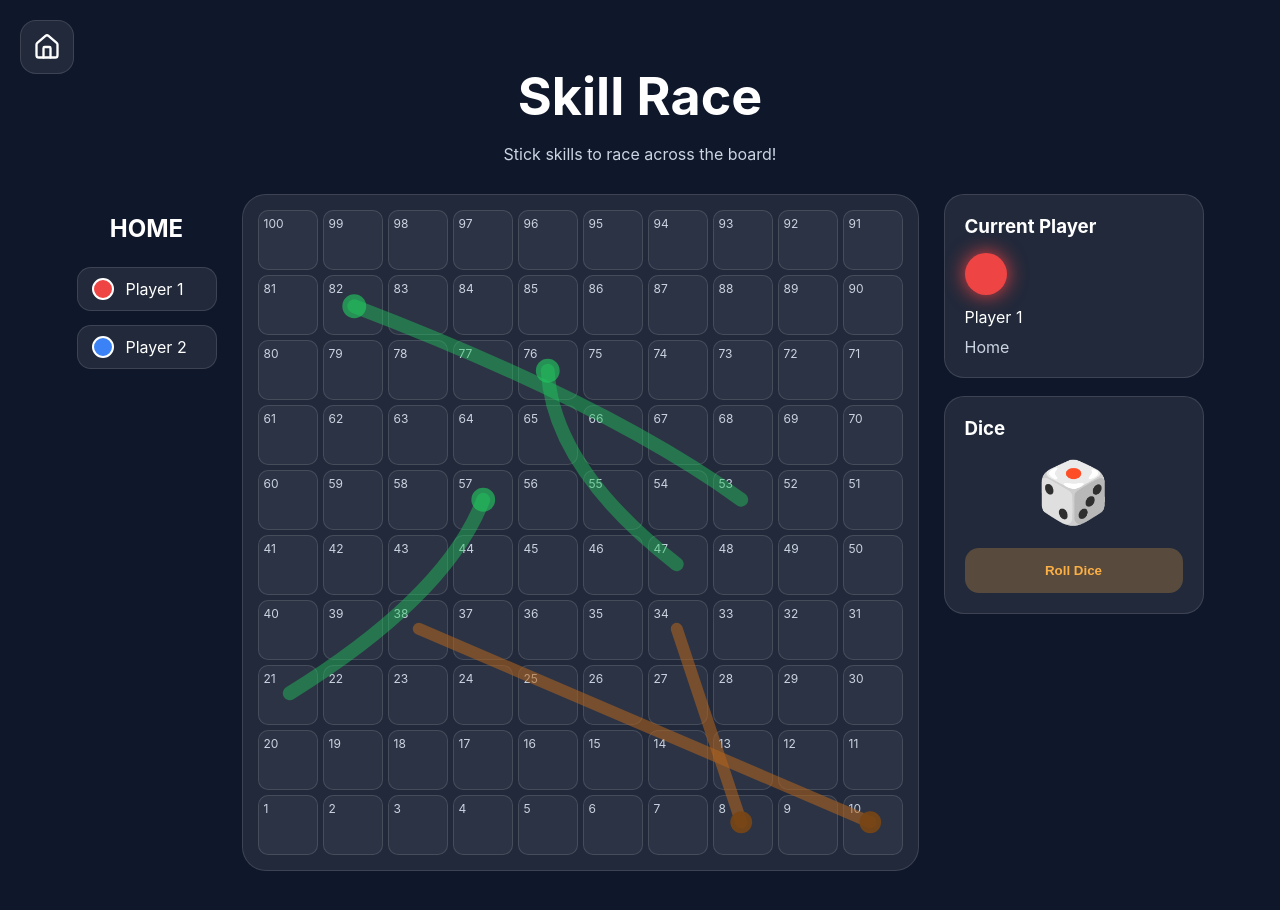
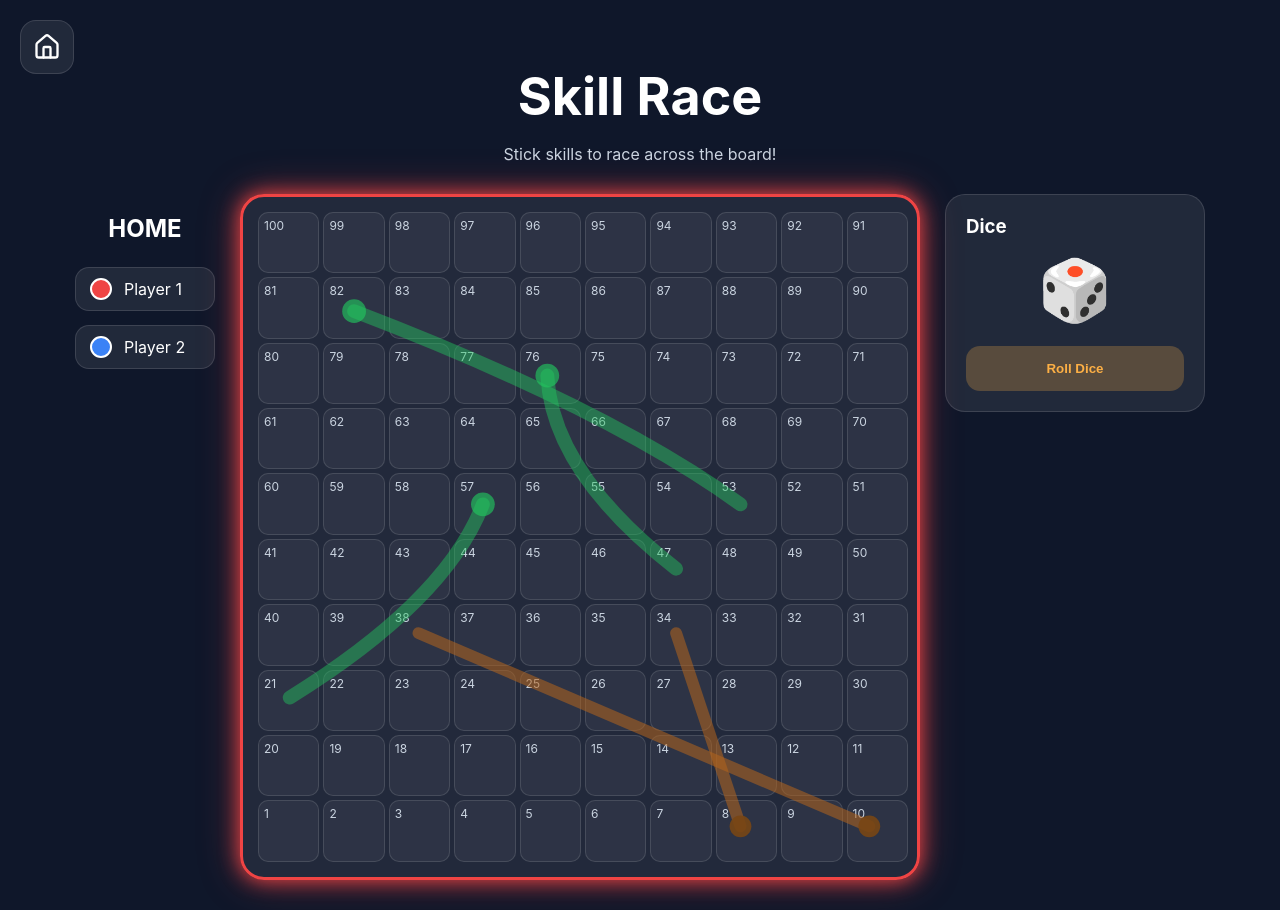
Before and after one commit to jocboyscreates-cmd/Tramp-Calc, a React (Vite) app: page /snake-ladders in a window 1280 px wide. Both pictures are taken after a click on the button "Play". Built offline with nearby package versions, Linux system fonts and the light colour scheme.

Commit message:
Update Skill Race game

```diff
--- a/src/pages/SnakeLadders.jsx
+++ b/src/pages/SnakeLadders.jsx
@@ -686,7 +686,24 @@ if (!gameStarted) {
 
         {/* BOARD */}
 
-  <div style={styles.boardCard}>
+  <div
+
+  style={{
+
+    ...styles.boardCard,
+
+    border: `3px solid ${playerColours[currentPlayer]}`,
+
+    boxShadow: `
+      0 0 20px ${playerColours[currentPlayer]},
+      0 0 40px ${playerColours[currentPlayer]}66
+    `,
+
+    transition: "0.3s",
+
+  }}
+
+>
 
   <svg
   viewBox="0 0 650 650"
@@ -874,43 +891,9 @@ if (!gameStarted) {
 
         <div style={styles.sidebar}>
 
-          <div style={styles.card}>
 
-            <h3 style={styles.cardTitle}>
-              Current Player
-            </h3>
 
-            <div
-  style={{
-    width: 42,
-    height: 42,
-    borderRadius: "50%",
-    background: playerColours[currentPlayer],
-    boxShadow: `0 0 20px ${playerColours[currentPlayer]}`,
-    marginBottom: 12,
-  }}
-/>
 
-<div>
-
-  Player {currentPlayer + 1}
-
-</div>
-
-<div
-  style={{
-    marginTop: 10,
-    color: "var(--text-secondary)"
-  }}
->
-
-  {positions[currentPlayer] === 0
-    ? "Home"
-    : `Square ${positions[currentPlayer]}`}
-
-</div>
-
-          </div>
 
           <div style={styles.card}>
 
@@ -1119,9 +1102,11 @@ const styles = {
   },
 
 
-  boardCard: {
+ boardCard: {
 
   position: "relative",
+
+  width: "min(95vw, 680px)",
 
   background: "var(--card-bg)",
 
@@ -1150,16 +1135,25 @@ const styles = {
 },
 
   board: {
-    display: "grid",
-    gridTemplateColumns: "repeat(10, 60px)",
-    gap: 5
-  },
+
+  display: "grid",
+
+  gridTemplateColumns:
+    "repeat(10, minmax(28px, 1fr))",
+
+  gap: 4,
+
+  width: "min(95vw, 650px)",
+
+  aspectRatio: "1",
+
+},
 
   square: {
 
-  width: 60,
+  width: "100%",
 
-  height: 60,
+aspectRatio: "1",
 
   borderRadius: 10,
 
```
